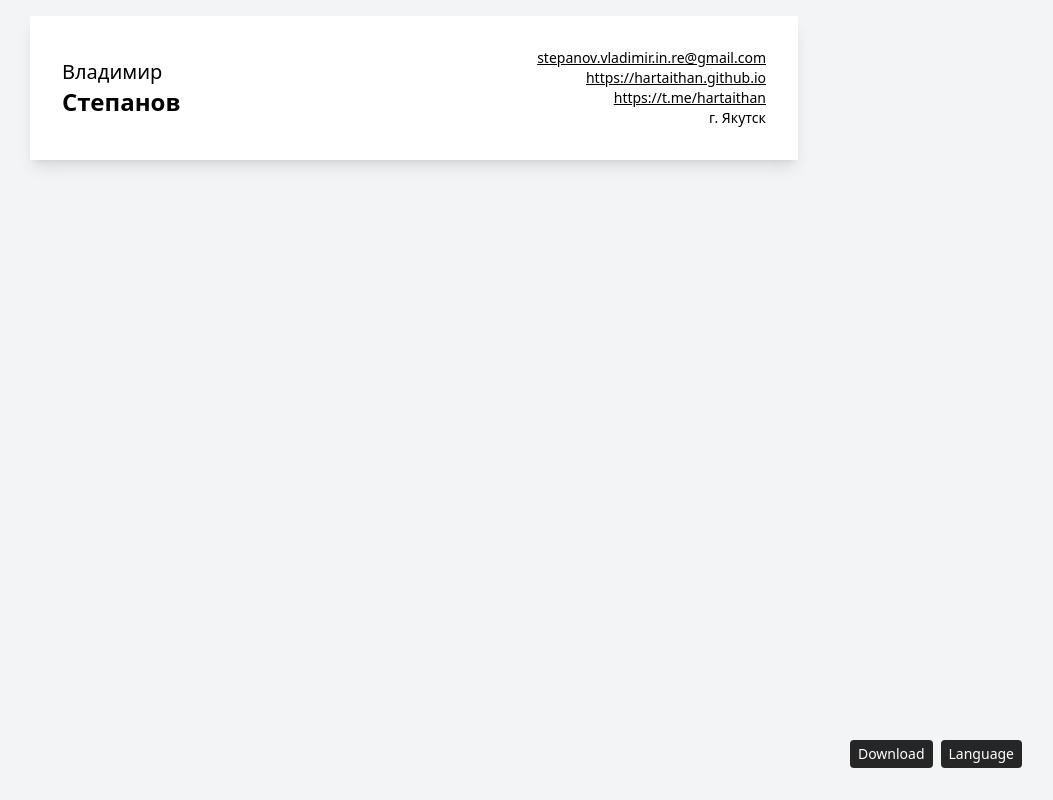
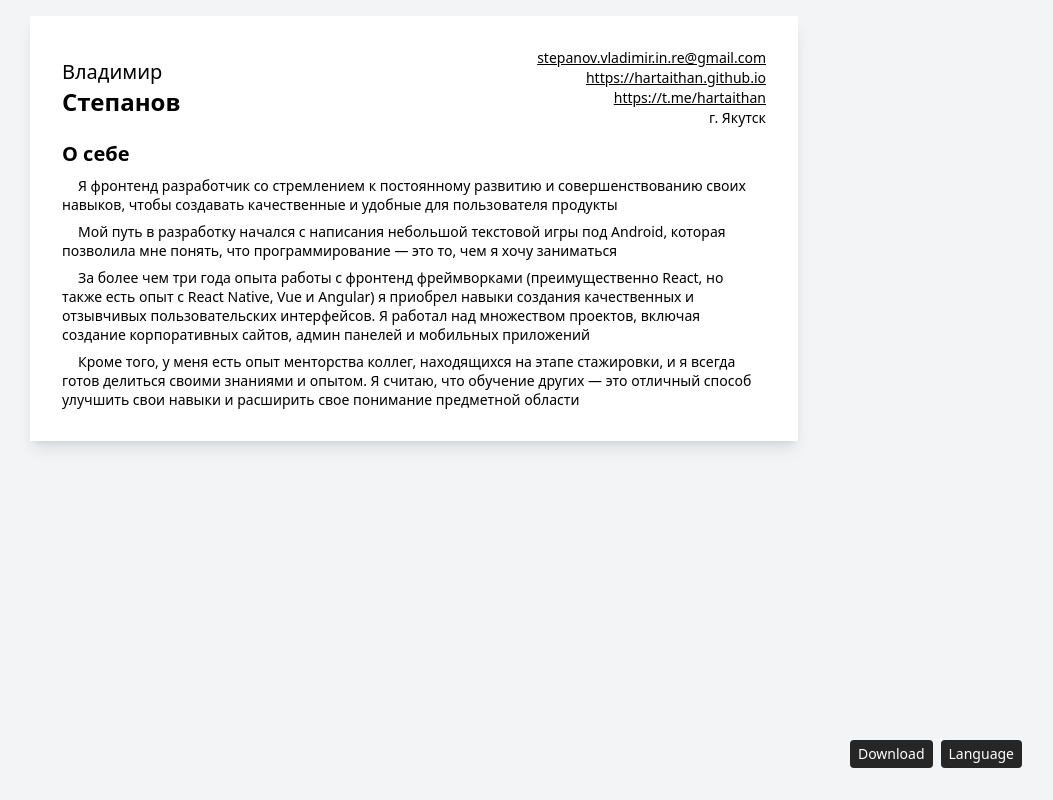
Before and after one commit to Hartaithan/portfolio-v3, a Next.js app: page /resume in a window 1280 px wide. Shown: the whole page, without its empty margins (226-1279 px from the left). Built offline with nearby package versions, Linux system fonts and the light colour scheme.

Commit message:
add about section for resume page

```diff
--- a/components/resume.tsx
+++ b/components/resume.tsx
@@ -47,6 +47,14 @@ const Resume: FC<Props> = (props) => {
         </div>
         <Contacts data={data.contacts} />
       </div>
+      <h1 className="text-xl font-semibold mt-3">{data.about.title}</h1>
+      <div className="flex flex-col gap-y-2 mt-2">
+        {data.about.content.map((line, idx) => (
+          <p key={idx} className="text-sm indent-4 leading-[normal]">
+            {line}
+          </p>
+        ))}
+      </div>
     </div>
   );
 };
--- a/constants/resume.ts
+++ b/constants/resume.ts
@@ -10,6 +10,15 @@ export const ru: Resume = {
     { value: "https://t.me/hartaithan", type: "link" },
     { value: "г. Якутск", type: "text" },
   ],
+  about: {
+    title: "О себе",
+    content: [
+      "Я фронтенд разработчик со стремлением к постоянному развитию и совершенствованию своих навыков, чтобы создавать качественные и удобные для пользователя продукты",
+      "Мой путь в разработку начался с написания небольшой текстовой игры под Android, которая позволила мне понять, что программирование — это то, чем я хочу заниматься",
+      "За более чем три года опыта работы с фронтенд фреймворками (преимущественно React, но также есть опыт с React Native, Vue и Angular) я приобрел навыки создания качественных и отзывчивых пользовательских интерфейсов. Я работал над множеством проектов, включая создание корпоративных сайтов, админ панелей и мобильных приложений",
+      "Кроме того, у меня есть опыт менторства коллег, находящихся на этапе стажировки, и я всегда готов делиться своими знаниями и опытом. Я считаю, что обучение других — это отличный способ улучшить свои навыки и расширить свое понимание предметной области",
+    ],
+  },
 };
 
 export const en: Resume = {
@@ -21,6 +30,15 @@ export const en: Resume = {
     { value: "https://t.me/hartaithan", type: "link" },
     { value: "Russia, Yakutsk", type: "text" },
   ],
+  about: {
+    title: "About",
+    content: [
+      "I am a frontend developer with a passion for continuous growth and improving my skills to create high-quality and user-friendly products",
+      "My journey into development began with writing a small text-based game for Android, which made me realize that programming is what I want to do",
+      "With over three years of experience working with frontend frameworks (primarily React, but also with React Native, Vue, and Angular), I have gained skills in creating high-quality and responsive user interfaces. I have worked on a variety of projects, including corporate websites, admin panels, and mobile applications",
+      "Additionally, I have experience mentoring colleagues who are at the internship stage, and I am always ready to share my knowledge and experience. I believe that teaching others is a great way to improve my own skills and expand my understanding of the subject",
+    ],
+  },
 };
 
 export const resume: Record<Language, Resume> = { ru, en };
--- a/models/resume.ts
+++ b/models/resume.ts
@@ -7,4 +7,8 @@ export interface Resume {
   firstName: string;
   lastName: string;
   contacts: ResumeContact[];
+  about: {
+    title: string;
+    content: string[];
+  };
 }
```
